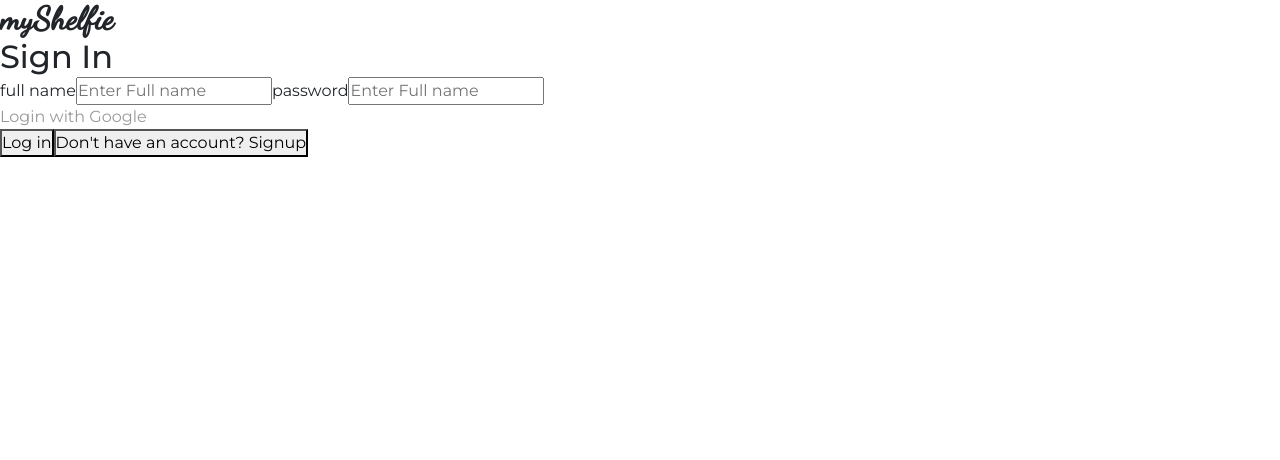
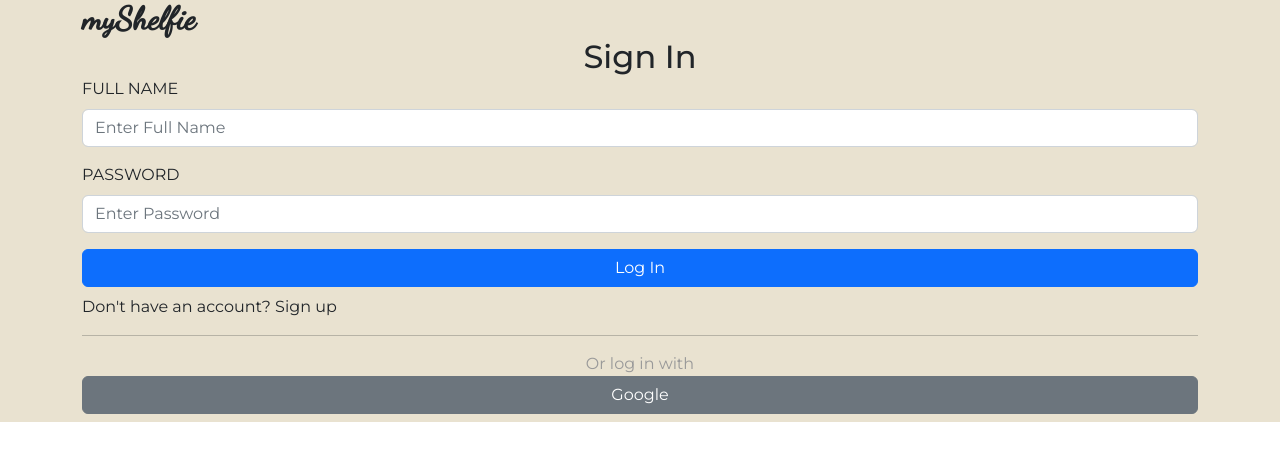
Before and after one commit to BenedictaUche/myshelfie, a React (Create React App) app: page /signin in a window 1280 px wide. Shown: the top 460 px of the page. Built offline with nearby package versions, Linux system fonts and the light colour scheme.

Commit message:
Added form validation with bootstrap

```diff
--- a/src/Components/Header/Header.jsx
+++ b/src/Components/Header/Header.jsx
@@ -2,7 +2,7 @@
 
 function Header() {
   return (
-    <header class="bg-white">
+    <header>
       <nav>
         <h1
           className="fw-bold"
--- a/src/Pages/Signin.jsx
+++ b/src/Pages/Signin.jsx
@@ -1,30 +1,100 @@
-import React from "react";
+import React, { useState } from "react";
 import Header from "../Components/Header/Header";
 import { useNavigate, Link } from "react-router-dom";
+import { Container, Form, Button, Alert } from "react-bootstrap";
 
 const Signin = () => {
   const navigate = useNavigate();
+  const [formData, setFormData] = useState({
+    fullName: "",
+    password: "",
+  });
+  const [errors, setErrors] = useState({
+    fullName: "",
+    password: "",
+  });
 
   const handleClick = () => {
     navigate("/home");
   };
 
+  const handleSubmit = (event) => {
+    event.preventDefault();
+    const isValid = validateForm();
+    if (isValid) {
+      handleClick();
+    }
+  };
+
+  const handleChange = (event) => {
+    const { name, value } = event.target;
+    setFormData({
+      ...formData,
+      [name]: value,
+    });
+  };
+
+  const validateForm = () => {
+    let valid = true;
+    const { fullName, password } = formData;
+    const fullNameError = fullName.trim() === "" ? "Full name is required" : "";
+    const passwordError = password.trim() === "" ? "Password is required" : "";
+    setErrors({
+      fullName: fullNameError,
+      password: passwordError,
+    });
+    valid = fullNameError === "" && passwordError === "";
+    return valid;
+  };
+
   return (
-    <>
-      <Header />
-      <h1>Sign In</h1>
-      <form>
-        <label>full name</label>
-        <input placeholder="Enter Full name" type="text" />
-        <label>password</label>
-        <input placeholder="Enter Full name" type="text" />
-        <p>Login with Google</p>
-        <button onClick={handleClick}>Log in</button>
-        <Link to="/signup">
-          <button>Don't have an account? Signup</button>
-        </Link>
-      </form>
-    </>
+    <div style={{ backgroundColor: "#E9E2D0" }}>
+      <Container>
+        <Header />
+        <h1 className="text-center">Sign In</h1>
+        <Form onSubmit={handleSubmit} className="d-flex flex-column">
+          <Form.Group class="mb-3">
+            <Form.Label className="text-uppercase">Full Name</Form.Label>
+            <Form.Control
+              type="text"
+              placeholder="Enter Full Name"
+              name="fullName"
+              value={formData.fullName}
+              onChange={handleChange}
+              isInvalid={errors.fullName !== ""}
+            />
+            <Form.Control.Feedback type="invalid">
+              {errors.fullName}
+            </Form.Control.Feedback>
+          </Form.Group>
+          <Form.Group class="mb-3">
+            <Form.Label className="text-uppercase">Password</Form.Label>
+            <Form.Control
+              type="password"
+              placeholder="Enter Password"
+              name="password"
+              value={formData.password}
+              onChange={handleChange}
+              isInvalid={errors.password !== ""}
+            />
+            <Form.Control.Feedback type="invalid">
+              {errors.password}
+            </Form.Control.Feedback>
+          </Form.Group>
+          <Button variant="primary" type="submit" className="text-capitalize">
+            Log In
+          </Button>
+          <Link to="/signup" className="mt-2">
+            Don't have an account? Sign up
+          </Link>
+          <hr />
+          <p className="text-center">Or log in with</p>
+          <Button variant="secondary" className="w-100 mb-2">
+            Google
+          </Button>
+        </Form>
+      </Container>
+    </div>
   );
 };
 
```
